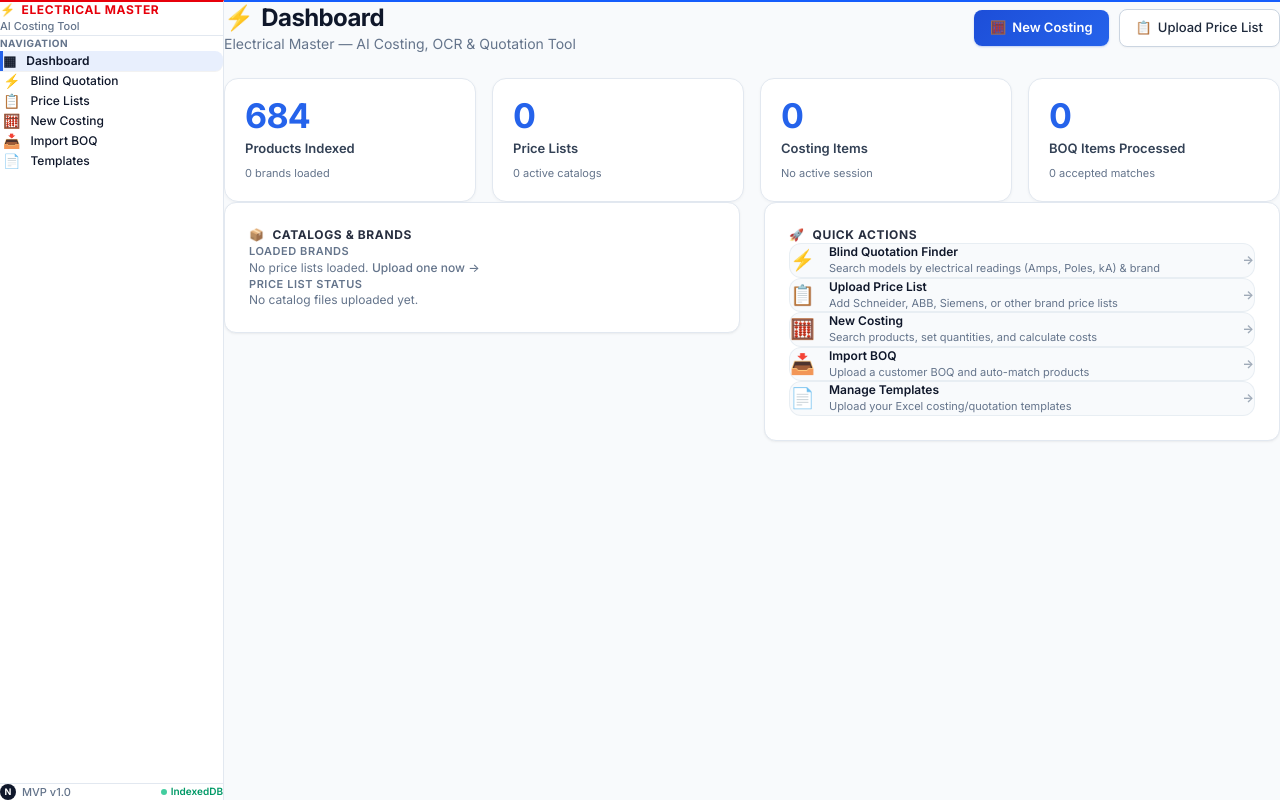
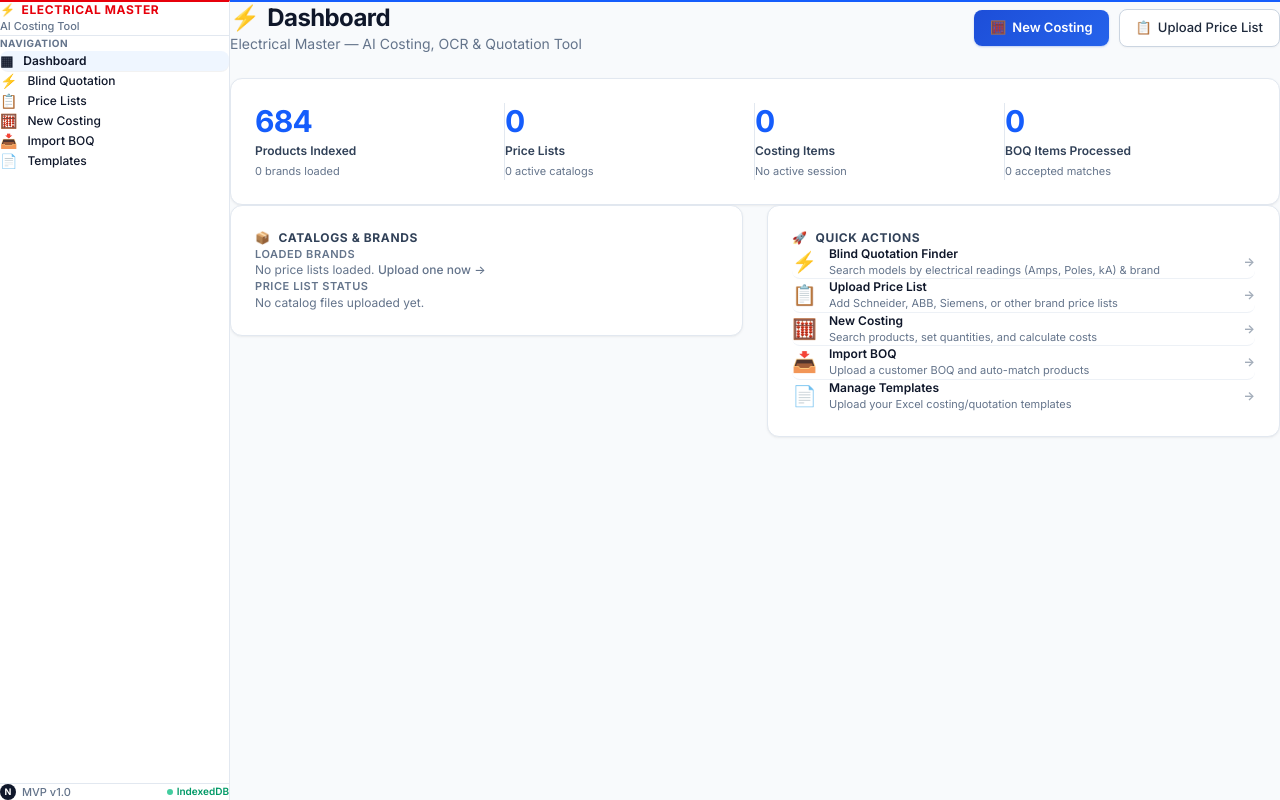
Before and after one commit to Rashed-Ashraf/EMSCosting, a Next.js app: page /dashboard in a window 1280 px wide. Built offline with nearby package versions, Linux system fonts and the light colour scheme.

Commit message:
fix(ui): restore crisp classic light theme, unified executive KPI stats bar, and clean light dashboard layout

```diff
--- a/app/costing/page.tsx
+++ b/app/costing/page.tsx
@@ -957,5 +957,4 @@ function QuotationStep({ onBack }: { onBack: () => void }) {
             </div>
         </div>
     );
-    );
 }
--- a/app/dashboard/page.tsx
+++ b/app/dashboard/page.tsx
@@ -39,7 +39,7 @@ export default function DashboardPage() {
 
             {/* Active Session Warning Banner */}
             {costingItemCount > 0 && (
-                <div className="rounded-xl border border-amber-500/30 bg-amber-500/10 px-4 py-3 flex flex-col sm:flex-row sm:items-center justify-between gap-3 text-xs sm:text-sm text-amber-900 dark:text-amber-300 shadow-2xs">
+                <div className="rounded-xl border border-amber-300 bg-amber-50/90 px-4 py-3 flex flex-col sm:flex-row sm:items-center justify-between gap-3 text-xs sm:text-sm text-amber-900 shadow-2xs">
                     <div className="flex items-center gap-2">
                         <span className="text-base shrink-0">⚠️</span>
                         <span>
@@ -48,43 +48,51 @@ export default function DashboardPage() {
                     </div>
                     <Link
                         href="/costing"
-                        className="font-bold text-amber-700 dark:text-amber-400 hover:underline shrink-0 text-xs sm:text-sm"
+                        className="font-bold text-amber-700 hover:text-amber-900 hover:underline shrink-0 text-xs sm:text-sm"
                     >
                         View Session →
                     </Link>
                 </div>
             )}
 
-            {/* 4 Stat Cards */}
-            <div className="grid grid-cols-1 sm:grid-cols-2 lg:grid-cols-4 gap-4">
-                <div className="stat-card">
-                    <div className="stat-value">{products.length.toLocaleString()}</div>
-                    <div className="stat-label">Products Indexed</div>
-                    <div className="text-[11px] text-muted mt-1">
+            {/* Unified 4-Metric Stats Bar */}
+            <div className="card p-0 overflow-hidden grid grid-cols-1 sm:grid-cols-2 lg:grid-cols-4 divide-y sm:divide-y-0 sm:divide-x divide-border shadow-xs">
+                <div className="p-5 flex flex-col gap-1">
+                    <div className="text-3xl font-extrabold text-blue-600 tracking-tight">
+                        {products.length.toLocaleString()}
+                    </div>
+                    <div className="text-xs font-semibold text-slate-700">Products Indexed</div>
+                    <div className="text-[11px] text-muted">
                         {loadedBrands.length} brand{loadedBrands.length !== 1 ? "s" : ""} loaded
                     </div>
                 </div>
 
-                <div className="stat-card">
-                    <div className="stat-value">{priceLists.length}</div>
-                    <div className="stat-label">Price Lists</div>
-                    <div className="text-[11px] text-muted mt-1">
+                <div className="p-5 flex flex-col gap-1">
+                    <div className="text-3xl font-extrabold text-blue-600 tracking-tight">
+                        {priceLists.length}
+                    </div>
+                    <div className="text-xs font-semibold text-slate-700">Price Lists</div>
+                    <div className="text-[11px] text-muted">
                         {readyPriceLists} active catalog{readyPriceLists !== 1 ? "s" : ""}
                     </div>
                 </div>
 
-                <div className="stat-card">
-                    <div className="stat-value">{costingItemCount}</div>
-                    <div className="stat-label">Costing Items</div>
-                    <div className="text-[11px] text-muted mt-1">
+                <div className="p-5 flex flex-col gap-1">
+                    <div className="text-3xl font-extrabold text-blue-600 tracking-tight">
+                        {costingItemCount}
+                    </div>
+                    <div className="text-xs font-semibold text-slate-700">Costing Items</div>
+                    <div className="text-[11px] text-muted">
                         {costingSession ? "Active estimation in progress" : "No active session"}
                     </div>
                 </div>
 
-                <div className="stat-card">
-                    <div className="stat-value">{boqMatches.length}</div>
-                    <div className="stat-label">BOQ Items Processed</div>
-                    <div className="text-[11px] text-muted mt-1">
+                <div className="p-5 flex flex-col gap-1">
+                    <div className="text-3xl font-extrabold text-blue-600 tracking-tight">
+                        {boqMatches.length}
+                    </div>
+                    <div className="text-xs font-semibold text-slate-700">BOQ Items Processed</div>
+                    <div className="text-[11px] text-muted">
                         {acceptedBoqMatches} accepted match{acceptedBoqMatches !== 1 ? "es" : ""}
                     </div>
                 </div>
@@ -94,7 +102,7 @@ export default function DashboardPage() {
             <div className="grid grid-cols-1 lg:grid-cols-2 gap-6 items-start">
                 {/* Column 1: Catalogs & Brands */}
                 <div className="card space-y-4">
-                    <h2 className="text-xs font-bold uppercase tracking-wider text-foreground/90 flex items-center gap-2">
+                    <h2 className="text-xs font-bold uppercase tracking-wider text-slate-700 flex items-center gap-2">
                         <span>📦</span>
                         <span>CATALOGS & BRANDS</span>
                     </h2>
@@ -116,7 +124,7 @@ export default function DashboardPage() {
                                 {loadedBrands.map((brand) => (
                                     <span
                                         key={brand}
-                                        className="inline-flex items-center gap-1.5 px-3 py-1 rounded-md bg-amber-50 text-amber-900 border border-amber-200/90 text-xs font-bold shadow-2xs"
+                                        className="badge badge-blue font-bold px-3 py-1 text-xs"
                                     >
                                         <span>⚡</span>
                                         <span>{brand}</span>
@@ -175,12 +183,12 @@ export default function DashboardPage() {
 
                 {/* Column 2: Quick Actions & Current Costing */}
                 <div className="card space-y-4">
-                    <h2 className="text-xs font-bold uppercase tracking-wider text-foreground/90 flex items-center gap-2">
+                    <h2 className="text-xs font-bold uppercase tracking-wider text-slate-700 flex items-center gap-2">
                         <span>🚀</span>
                         <span>QUICK ACTIONS</span>
                     </h2>
 
-                    <div className="space-y-2">
+                    <div className="divide-y divide-border/60">
                         <QuickActionRow
                             href="/blind-quotation"
                             icon="⚡"
@@ -229,7 +237,7 @@ export default function DashboardPage() {
                                     </div>
                                 </div>
                                 <div className="text-right shrink-0">
-                                    <div className="font-extrabold text-accent text-lg">
+                                    <div className="font-extrabold text-blue-600 text-lg">
                                         {currency} {new Intl.NumberFormat().format(costingSession.totals.grandTotal)}
                                     </div>
                                     <div className="text-[11px] text-muted">
@@ -239,7 +247,7 @@ export default function DashboardPage() {
                             </div>
                             <Link
                                 href="/costing"
-                                className="btn-primary w-full justify-center text-xs sm:text-sm py-2.5 mt-3"
+                                className="btn-primary w-full justify-center text-xs sm:text-sm py-2.5 mt-3 shadow-sm"
                             >
                                 Continue Costing →
                             </Link>
@@ -265,18 +273,20 @@ function QuickActionRow({
     return (
         <Link
             href={href}
-            className="group flex items-center gap-3.5 p-3 rounded-xl border border-border/70 bg-muted-bg/50 hover:bg-accent-subtle hover:border-accent/40 transition-all text-foreground"
+            className="group flex items-center justify-between py-2.5 px-2 rounded-lg hover:bg-slate-50 transition-colors text-foreground"
         >
-            <span className="text-xl shrink-0 group-hover:scale-110 transition-transform">
-                {icon}
-            </span>
-            <div className="flex-1 min-w-0">
-                <div className="font-semibold text-xs text-foreground group-hover:text-accent transition-colors">
-                    {title}
+            <div className="flex items-center gap-3 min-w-0">
+                <span className="text-xl shrink-0">
+                    {icon}
+                </span>
+                <div className="min-w-0">
+                    <div className="font-semibold text-xs text-foreground group-hover:text-blue-600 transition-colors">
+                        {title}
+                    </div>
+                    <div className="text-[11px] text-muted truncate mt-0.5">{desc}</div>
                 </div>
-                <div className="text-[11px] text-muted truncate mt-0.5">{desc}</div>
             </div>
-            <span className="text-muted/60 group-hover:text-accent group-hover:translate-x-1 transition-all text-xs font-bold shrink-0">
+            <span className="text-muted/60 group-hover:text-blue-600 group-hover:translate-x-1 transition-all text-xs font-bold shrink-0 ml-2">
                 →
             </span>
         </Link>
--- a/app/globals.css
+++ b/app/globals.css
@@ -48,8 +48,8 @@
   --highlight: #eff6ff;
 }
 
-@media (prefers-color-scheme: dark) {
-  :root {
+/* Dark theme is opt-in via .dark class, preserving default crisp light theme */
+.dark {
   --background: #090d16;
   --foreground: #f8fafc;
   --sidebar-bg: #0b1120;
@@ -68,7 +68,6 @@
   --input-border: #334155;
   --border: #1e293b;
   --highlight: #1e293b;
-  }
 }
 
 * {
--- a/app/layout.tsx
+++ b/app/layout.tsx
@@ -41,7 +41,7 @@ function AppShell({ children }: { children: React.ReactNode }) {
 
 function Sidebar() {
   return (
-    <aside className="w-56 min-w-56 bg-sidebar-bg border-r border-sidebar-border border-t-2 border-t-red-600 flex flex-col h-screen overflow-y-auto select-none">
+    <aside className="w-[230px] min-w-[230px] bg-sidebar-bg border-r border-sidebar-border border-t-2 border-t-red-600 flex flex-col h-screen overflow-y-auto select-none">
       {/* Brand Header */}
       <div className="px-5 py-4 border-b border-sidebar-border">
         <div className="flex items-center gap-1.5 text-red-600 font-extrabold text-xs tracking-wider uppercase">
--- a/components/layout/SidebarNav.tsx
+++ b/components/layout/SidebarNav.tsx
@@ -26,10 +26,10 @@ export function SidebarNav() {
                     <Link
                         key={item.href}
                         href={item.href}
-                        className={`flex items-center gap-2.5 px-3 py-2 text-xs rounded-r-lg border-l-[3px] transition-all duration-150 ${
+                        className={`flex items-center gap-2.5 px-3 py-2 text-xs rounded-lg transition-all duration-150 ${
                             isActive
-                                ? "bg-accent/10 text-accent font-semibold border-accent shadow-2xs"
-                                : "text-foreground/80 hover:bg-muted-bg hover:text-foreground border-transparent font-medium"
+                                ? "bg-blue-50 text-blue-700 font-semibold shadow-2xs"
+                                : "text-slate-700 hover:bg-slate-100 hover:text-slate-900 font-medium"
                         }`}
                     >
                         <span className="text-sm shrink-0">{item.icon}</span>
```
Lines whose indentation alone changed are shown as unchanged.
